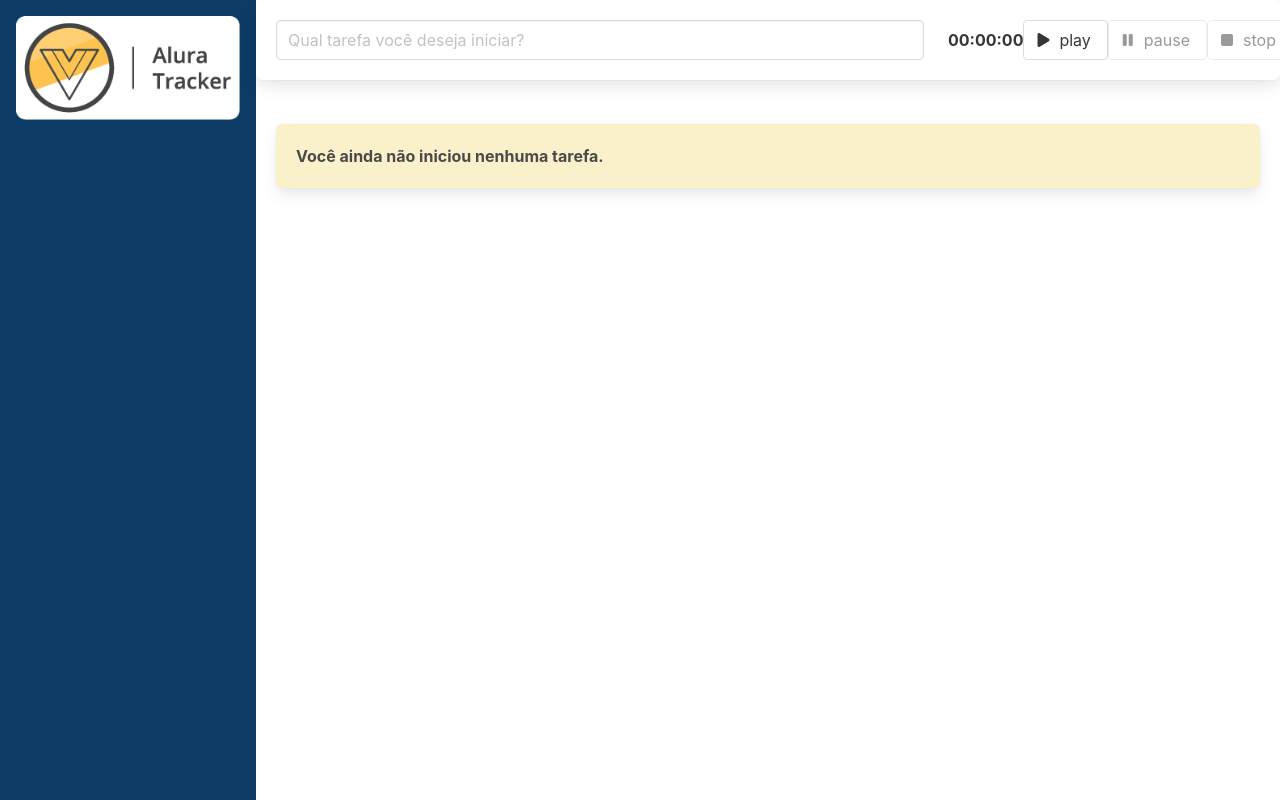
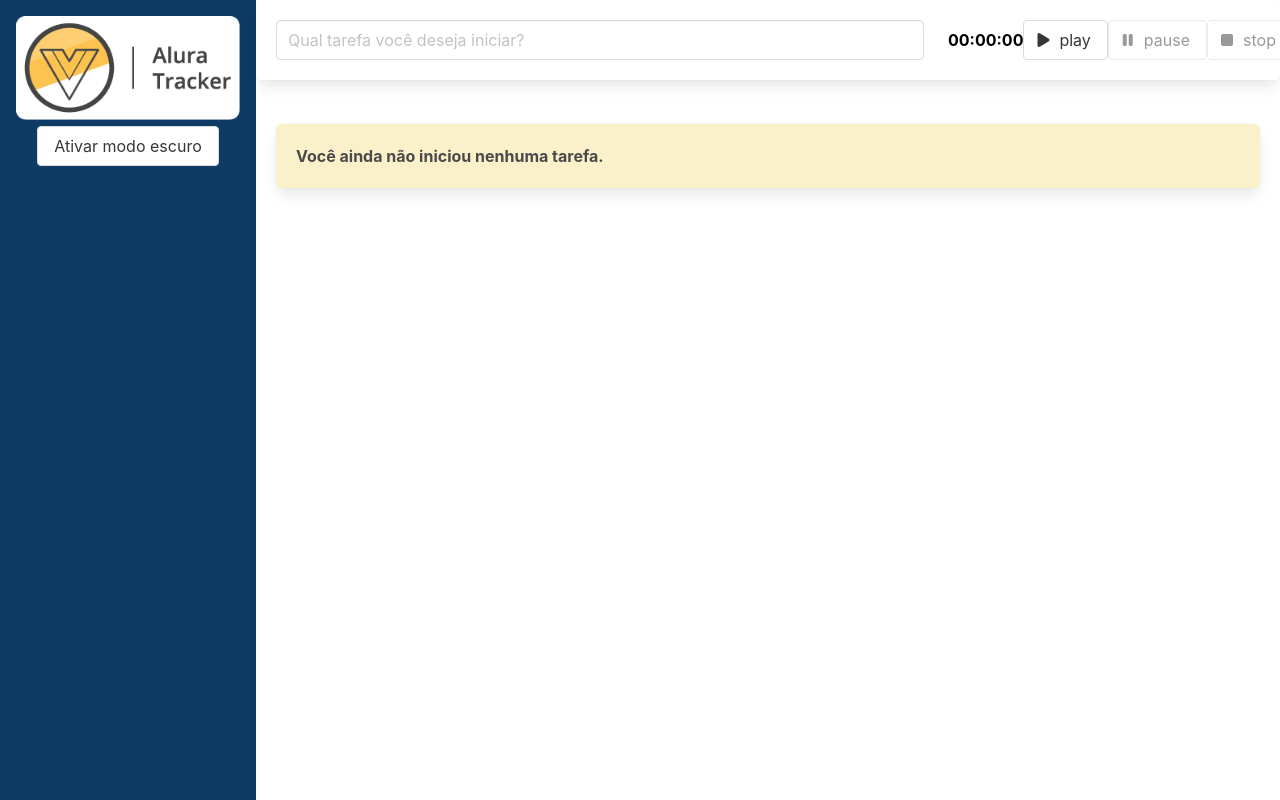
Before and after one commit to KeythMarianne/alura-tracker, a Vue app: page / in a window 1280 px wide. Shown: the top 800 px of the page. Built offline with nearby package versions, Linux system fonts and the light colour scheme.

Commit message:
adicionando modo escuro

```diff
--- a/src/App.vue
+++ b/src/App.vue
@@ -1,14 +1,14 @@
 <template>
-  <main class="columns is-gapless is-multiline"> <!--
+  <main class="columns is-gapless is-multiline" :class="{ 'modo-escuro' : modoEscuroAtivo }"> <!--
     // main encapsula e faz o layout de colunas usando classe do Bulma
     // columns indica que dentro teremos várias colunas
     // is-gapless indica que o espaçamento entre essas colunas não existe
     // is-multiline indica que ele pode permitir múltiplas linhas. -->
     <div class="column is-one-fifths"> <!-- // tamanho = um quinto do tamanho disponível -->
-      <BarraLateral />
+      <BarraLateral @aoTemaAlterado="trocarTema" />
     </div>
 
-    <div class="column is-four-fifths"> <!-- // tamanho = quarto quintos do tamanho disponível -->
+    <div class="column is-four-fifths conteudo"> <!-- // tamanho = quarto quintos do tamanho disponível -->
       <FormularioTracker @aoSalvarTarefa="salvarTarefa" />
         <div class="lista-tarefas">
           <TarefaTracker v-for="(tarefa, index) in tarefas" :key="index" :tarefa="tarefa"/>
@@ -36,7 +36,8 @@
   },
   data () {
     return {
-      tarefas: [] as ITarefa[]
+      tarefas: [] as ITarefa[],
+      modoEscuroAtivo: false
     }
   },
   computed: {
@@ -47,6 +48,9 @@
   methods: {
     salvarTarefa (tarefa: ITarefa) {
       this.tarefas.push(tarefa)
+    },
+    trocarTema (modoEscuroAtivo: boolean) {
+      this.modoEscuroAtivo = modoEscuroAtivo
     }
   }
 });
@@ -57,6 +61,20 @@
   padding: 1.25rem;
 }
 
+main {
+  --bg-primario: #fff;
+  --texto-primario: #000;
+}
+
+main.modo-escuro {
+  --bg-primario: #2b2d42;
+  --texto-primario: #ddd;
+}
+
+.conteudo {
+  background-color: var(--bg-primario);
+}
+
 </style>
 
 // vs code, comentando no codigo varias linhas ao mesmo tempo
--- a/src/components/BarraLateral.vue
+++ b/src/components/BarraLateral.vue
@@ -3,11 +3,36 @@
     <h1>
         <img src="../assets/logo.png" alt="">
     </h1>
+    <button class="button" @click="alterarTema">{{ textoBotao }}</button>
   </header>
 </template>
 
 <script lang="ts">
+import { defineComponent, PropType } from 'vue';
 
+export default defineComponent ({
+  name: 'BarraLateral',
+  emits: ['aoTemaAlterado'],
+  data () {
+    return {
+      modoEscuroAtivo: false
+    }
+  },
+  computed: {
+    textoBotao () {
+      if (this.modoEscuroAtivo) {
+        return 'Desativar modo escuro'
+      }
+      return 'Ativar modo escuro'
+    }
+  },
+  methods: {
+    alterarTema () {
+      this.modoEscuroAtivo = !this.modoEscuroAtivo
+      this.$emit('aoTemaAlterado', this.modoEscuroAtivo)
+    }
+  }
+})
 </script>
 
 <style scoped>
@@ -17,6 +42,7 @@
   background: #0d3b66;
   width: 100%;
   height: 100vh;
+  text-align: center;
 }
 @media only screen and (max-width: 768px) {
   header {
--- a/src/components/CronometroTracker.vue
+++ b/src/components/CronometroTracker.vue
@@ -1,6 +1,6 @@
 <template>
   <section>
-    <strong>
+    <strong class="display">
       {{ tempoDecorrido }}
     </strong>
   </section>
@@ -28,4 +28,8 @@
 </script>
 
 <style scoped>
+.display {
+  color: var(--texto-primario);
+  background-color: var(--bg-primario);
+}
 </style>
--- a/src/components/FormularioTracker.vue
+++ b/src/components/FormularioTracker.vue
@@ -1,5 +1,5 @@
 <template>
-    <div class="box">
+    <div class="box formulario">
         <div class="columns">
             <div class="column is-8" role="form" aria-label="Formulário para criação de uma nova tarefa">
                 <input type="text" class="input" placeholder="Qual tarefa você deseja iniciar?" v-model="descricao"/> <!-- a propriedade v-model será responsável por linkar com o nosso estado a descrição da nossa tarefa: -->
@@ -40,5 +40,10 @@
 });
 </script>
 
-<style scoped>
+<style>
+.formulario {
+    color: var(--texto-primario);
+    background-color: var(--bg-primario);
+}
+
 </style>
```
